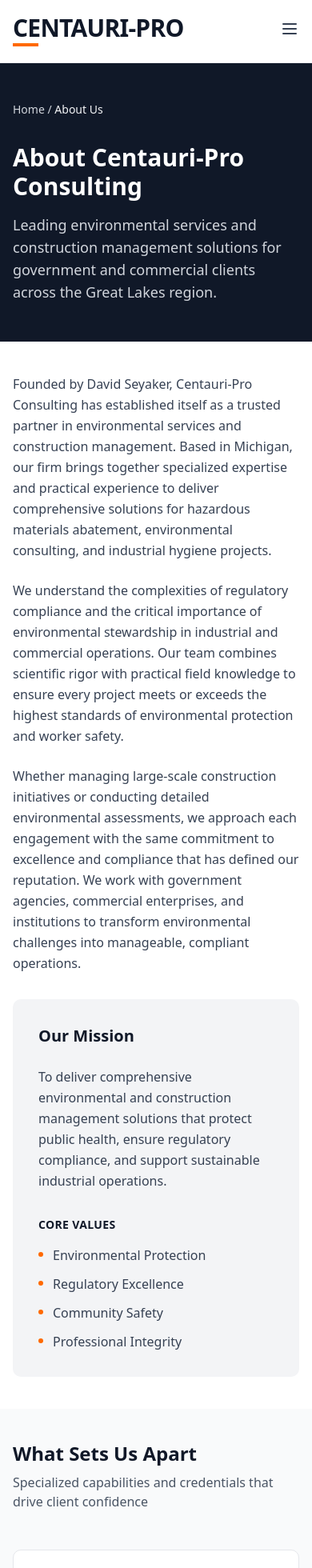
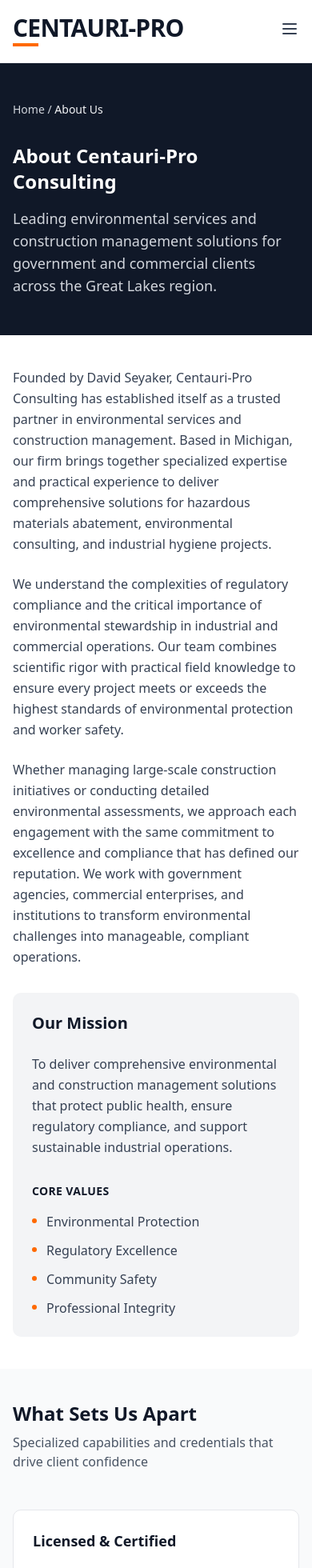
Before and after one commit to nexdyne/Stratra-Dynamics-L.L.C, a React (Vite) app: page /about in a window 390 px wide. Shown: the top 1960 px of the page at 80% size. Built offline with nearby package versions, Linux system fonts and the light colour scheme.

Commit message:
Update AboutPage.jsx

```diff
--- a/src/pages/AboutPage.jsx
+++ b/src/pages/AboutPage.jsx
@@ -15,7 +15,7 @@
           </div>
 
           {/* Hero Content */}
-          <h1 className="text-3xl sm:text-4xl md:text-5xl font-bold mb-4">About Centauri-Pro Consulting</h1>
+          <h1 className="text-2xl sm:text-4xl md:text-5xl font-bold mb-4">About Centauri-Pro Consulting</h1>
           <p className="text-lg text-gray-300 max-w-2xl">
             Leading environmental services and construction management solutions for government and commercial clients across the Great Lakes region.
           </p>
@@ -41,7 +41,7 @@
 
             {/* Right Column - Mission & Values */}
             <div>
-              <div className="bg-gray-100 p-8 rounded-lg">
+              <div className="bg-gray-100 p-6 sm:p-8 rounded-lg">
                 <h3 className="text-xl font-bold text-gray-900 mb-6">Our Mission</h3>
                 <p className="text-gray-700 mb-8 leading-relaxed">
                   To deliver comprehensive environmental and construction management solutions that protect public health, ensure regulatory compliance, and support sustainable industrial operations.
@@ -80,7 +80,7 @@
             <p className="text-gray-600 mt-2">Specialized capabilities and credentials that drive client confidence</p>
           </div>
 
-          <div className="grid grid-cols-1 md:grid-cols-2 lg:grid-cols-4 gap-4 md:gap-6 xl:gap-8">
+          <div className="grid grid-cols-1 md:grid-cols-2 lg:grid-cols-4 gap-6 sm:gap-8">
             {/* Card 1 */}
             <div className="bg-white border border-gray-200 p-6 rounded-lg hover:border-orange-500 transition">
               <h3 className="text-lg font-bold text-gray-900 mb-4">Licensed & Certified</h3>
@@ -119,7 +119,7 @@
       {/* Core Values Section */}
       <section className="bg-gray-900 text-white py-10 md:py-16 xl:py-20">
         <div className="max-w-6xl xl:max-w-7xl mx-auto px-4 sm:px-6 xl:px-8">
-          <div className="grid grid-cols-1 md:grid-cols-2 gap-8 md:gap-12 xl:gap-16">
+          <div className="grid grid-cols-1 md:grid-cols-2 gap-6 sm:gap-8 md:gap-12 xl:gap-16">
             {/* Left Column */}
             <div>
               <h3 className="text-2xl font-bold mb-8">Our Values</h3>
@@ -144,7 +144,7 @@
             </div>
 
             {/* Right Column */}
-            <div className="bg-gray-800 p-8 rounded-lg">
+            <div className="bg-gray-800 p-6 sm:p-8 rounded-lg">
               <h3 className="text-xl font-bold mb-6">Our Commitment</h3>
               <p className="text-gray-200 leading-relaxed mb-6">
                 We are committed to delivering exceptional results that go beyond regulatory compliance. Safety, quality, and environmental stewardship are embedded in everything we do\u2014from project planning through post-completion verification.
@@ -166,7 +166,7 @@
           </p>
           <Link
             to="/contact"
-            className="inline-block bg-orange-600 hover:bg-orange-700 text-white font-semibold px-8 py-3 rounded-lg transition"
+            className="inline-block w-full sm:w-auto bg-orange-600 hover:bg-orange-700 text-white font-semibold px-6 sm:px-8 py-4 min-h-[48px] rounded-lg transition text-center"
           >
             Get in Touch
           </Link>
```
